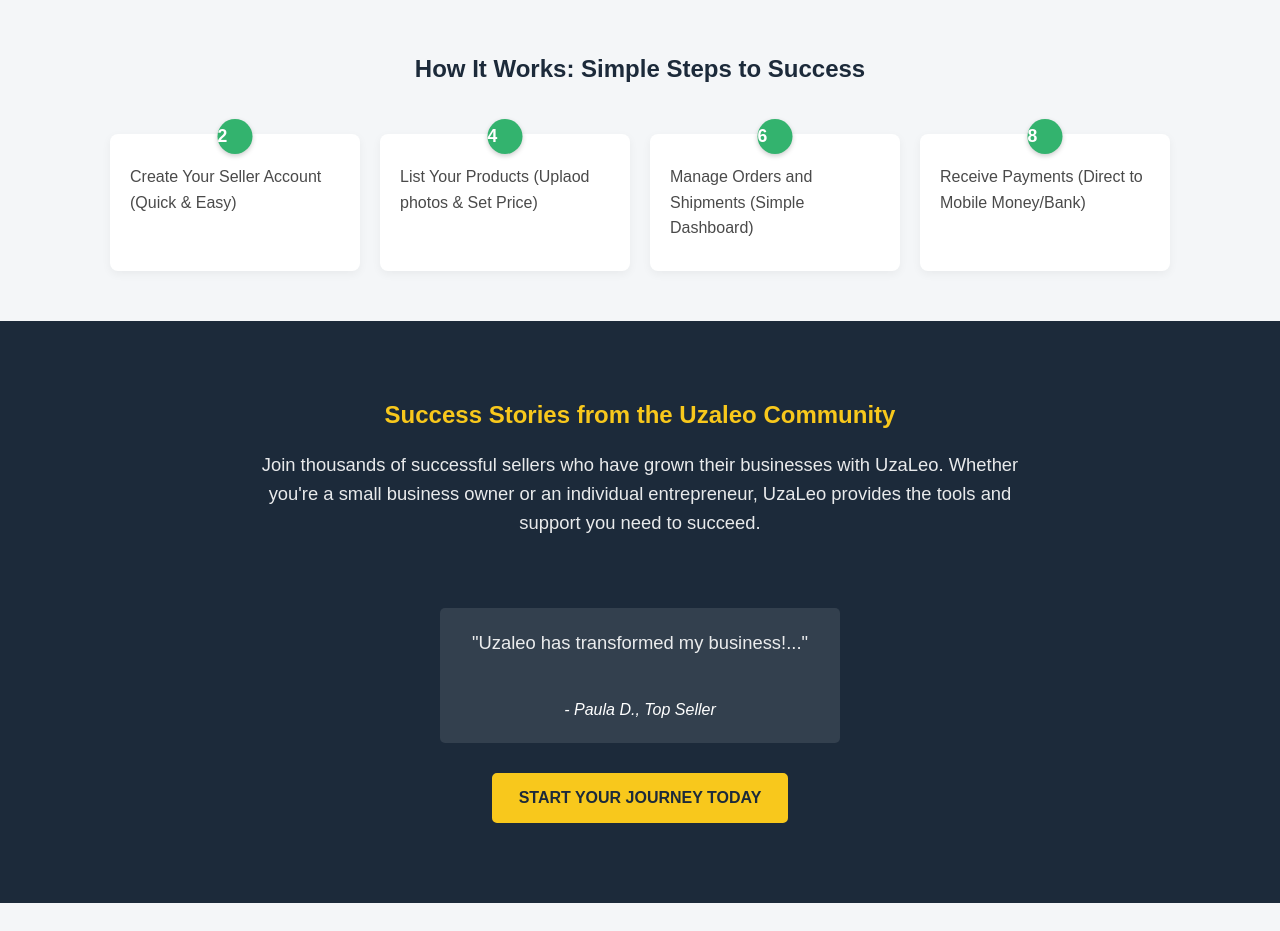
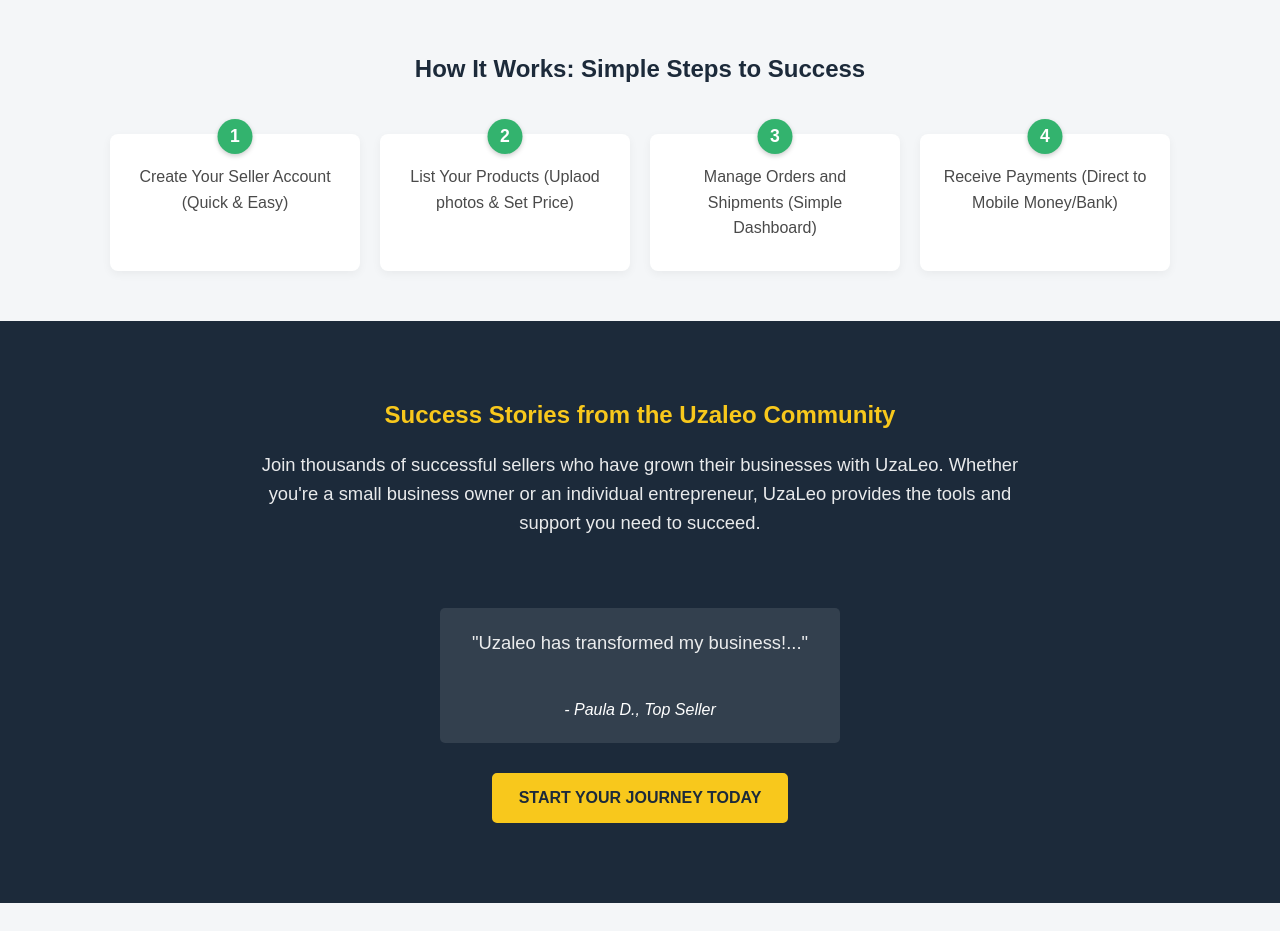
Before and after one commit to suzisuu/uza-leo-seller-onboarding-page, a plain HTML site: page index.html in a window 1280 px wide. Shown: the part 1600-2531 px from the top of the page. Drawn offline with Linux system fonts and the light colour scheme.

Commit message:
fix(css): Correct process step numbering and center markers
added display: flex;, justify-content: center;, and align-items: center; to the .process-steps li::before element. To perfectly center the numbers inside green circle.

```diff
--- a/style.css
+++ b/style.css
@@ -19,6 +19,7 @@ body {
   background-color: var(--color-light-bg);
   color: var(--color-text);
   line-height: 1.6;
+  counter-reset: process-step-counter;
 }
 
 h1,
@@ -203,6 +204,7 @@ section {
   max-width: 1100px;
   margin: 0 auto;
   padding: 0 20px;
+  list-style: none;
 }
 
 .process-steps li {
@@ -210,21 +212,23 @@ section {
   background-color: var(--color-white);
   padding: 30px 20px;
   border-radius: 8px;
-  text-align: left;
   position: relative;
   box-shadow: 0 3px 10px rgba(0, 0, 0, 0.05);
+  counter-increment: process-step-counter;
+  text-align: center;
 }
 
 .process-steps li::before {
-  content: counter(list-item);
-  counter-increment: list-item;
+  content: counter(process-step-counter);
   position: absolute;
   top: -15px;
   left: 50%;
   transform: translateX(-50%);
+  display: flex;
+  justify-content: center;
+  align-items: center;
   width: 35px;
   height: 35px;
-  line-height: 35px;
   border-radius: 50%;
   background-color: var(--color-primary);
   color: var(--color-white);
@@ -233,7 +237,6 @@ section {
   z-index: 10;
   box-shadow: 0 2px 5px rgba(0, 0, 0, 0.2);
 }
-
 .process-steps {
   list-style: none;
 }
```
